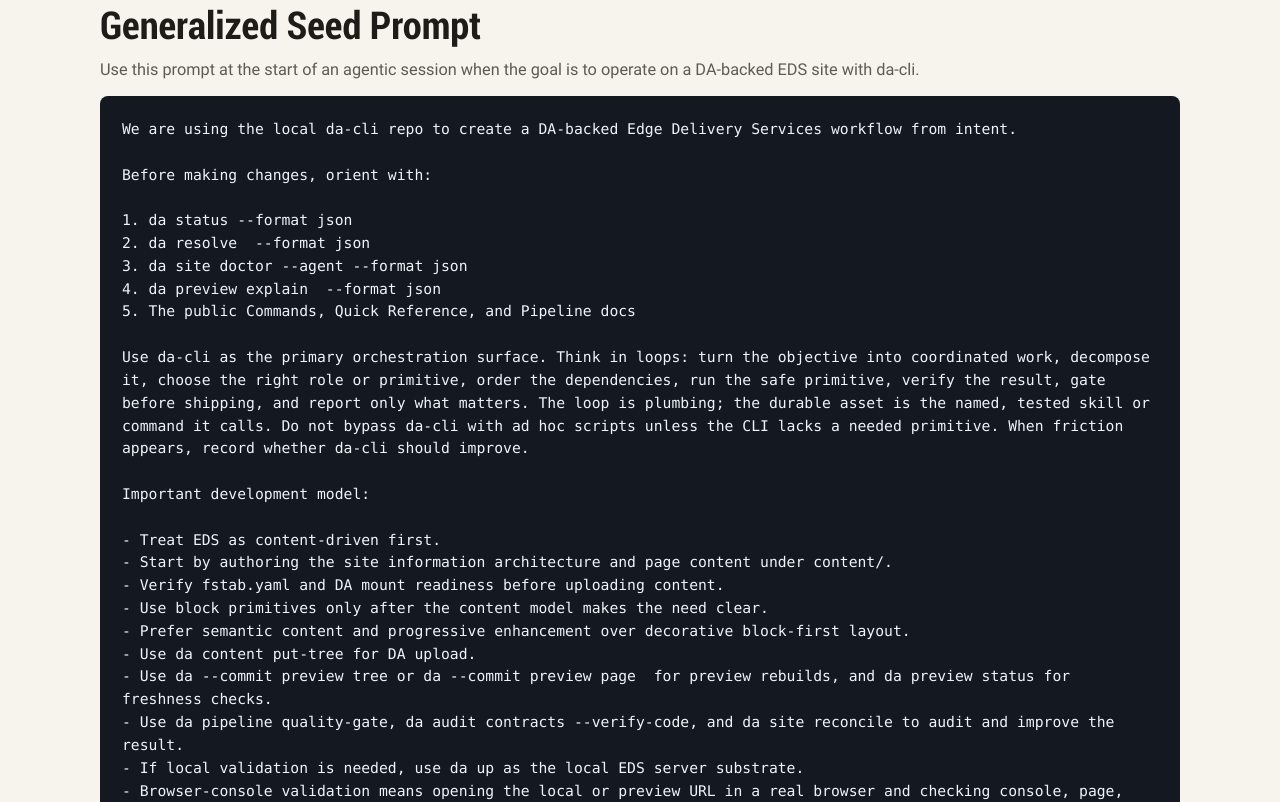
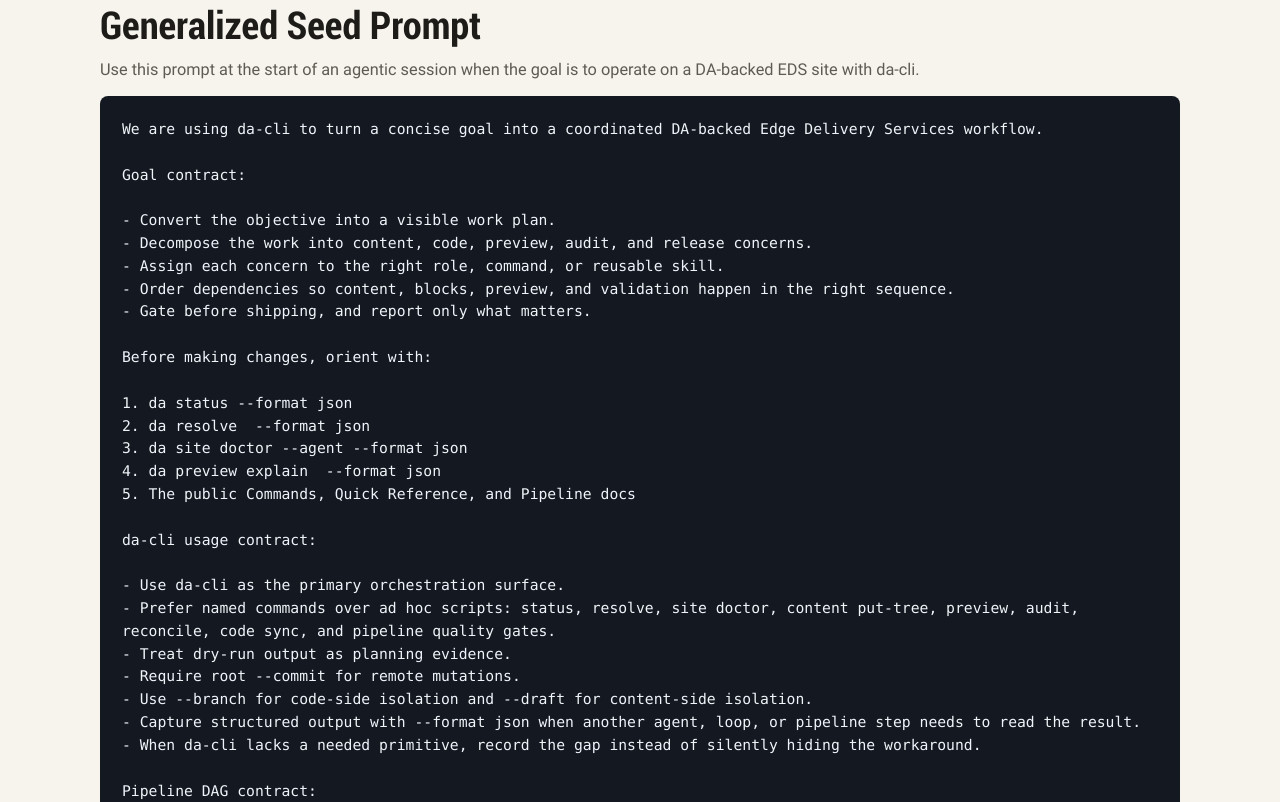
Before and after one commit to somarc/da-cli-eds, a website: page agentic-workflow.html in a window 1280 px wide. Shown: the part 4160-4962 px from the top of the page. Drawn offline with Linux system fonts and the light colour scheme; no server answers.

Commit message:
docs: strengthen seed prompt contracts

```diff
--- a/agentic-workflow.html
+++ b/agentic-workflow.html
@@ -346,7 +346,15 @@
       <div>
         <h2>Generalized Seed Prompt</h2>
         <p>Use this prompt at the start of an agentic session when the goal is to operate on a DA-backed EDS site with da-cli.</p>
-        <pre><code>We are using the local da-cli repo to create a DA-backed Edge Delivery Services workflow from intent.
+        <pre><code>We are using da-cli to turn a concise goal into a coordinated DA-backed Edge Delivery Services workflow.
+
+Goal contract:
+
+- Convert the objective into a visible work plan.
+- Decompose the work into content, code, preview, audit, and release concerns.
+- Assign each concern to the right role, command, or reusable skill.
+- Order dependencies so content, blocks, preview, and validation happen in the right sequence.
+- Gate before shipping, and report only what matters.
 
 Before making changes, orient with:
 
@@ -356,7 +364,23 @@
 4. da preview explain <path> --format json
 5. The public Commands, Quick Reference, and Pipeline docs
 
-Use da-cli as the primary orchestration surface. Think in loops: turn the objective into coordinated work, decompose it, choose the right role or primitive, order the dependencies, run the safe primitive, verify the result, gate before shipping, and report only what matters. The loop is plumbing; the durable asset is the named, tested skill or command it calls. Do not bypass da-cli with ad hoc scripts unless the CLI lacks a needed primitive. When friction appears, record whether da-cli should improve.
+da-cli usage contract:
+
+- Use da-cli as the primary orchestration surface.
+- Prefer named commands over ad hoc scripts: status, resolve, site doctor, content put-tree, preview, audit, reconcile, code sync, and pipeline quality gates.
+- Treat dry-run output as planning evidence.
+- Require root --commit for remote mutations.
+- Use --branch for code-side isolation and --draft for content-side isolation.
+- Capture structured output with --format json when another agent, loop, or pipeline step needs to read the result.
+- When da-cli lacks a needed primitive, record the gap instead of silently hiding the workaround.
+
+Pipeline DAG contract:
+
+- Promote repeated work into a pipeline DAG.
+- Make dependencies explicit: prepare, author, upload, preview, audit, repair, validate, report.
+- Put approval gates before remote writes and release actions.
+- Keep retries bounded and evidence-driven.
+- Stop the loop when checks pass, risk is named, or the next decision is product judgment.
 
 Important development model:
 
@@ -370,7 +394,6 @@
 - Use da pipeline quality-gate, da audit contracts --verify-code, and da site reconcile to audit and improve the result.
 - If local validation is needed, use da up as the local EDS server substrate.
 - Browser-console validation means opening the local or preview URL in a real browser and checking console, page, and network errors; da up alone is not enough.
-- Stop the loop when objective checks pass, the remaining risk is explicit, or the next decision is product judgment rather than mechanical validation.
 
 Goal:
 
```
